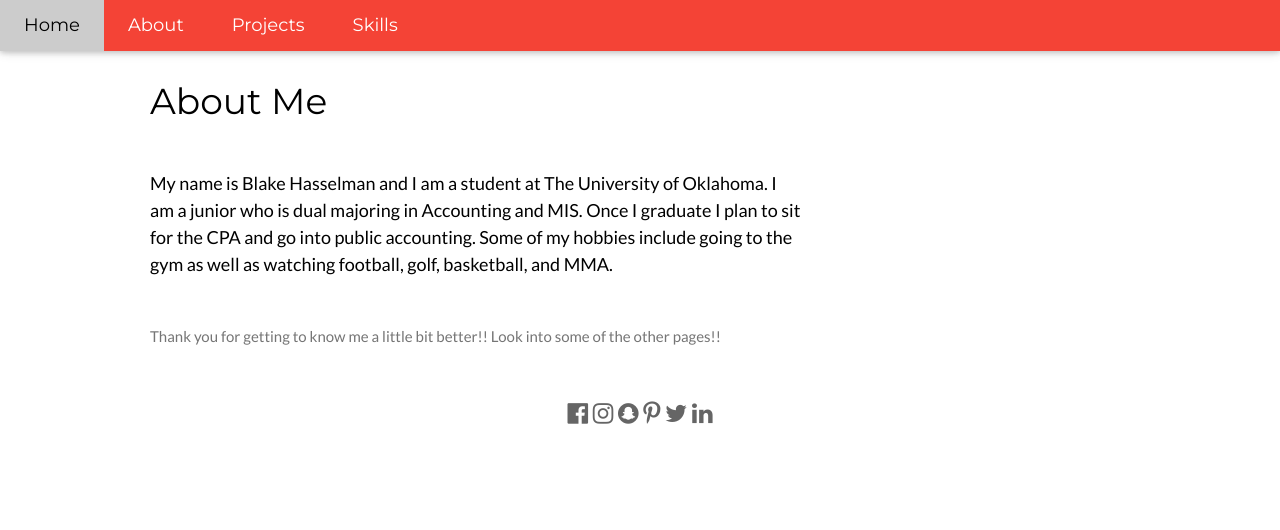
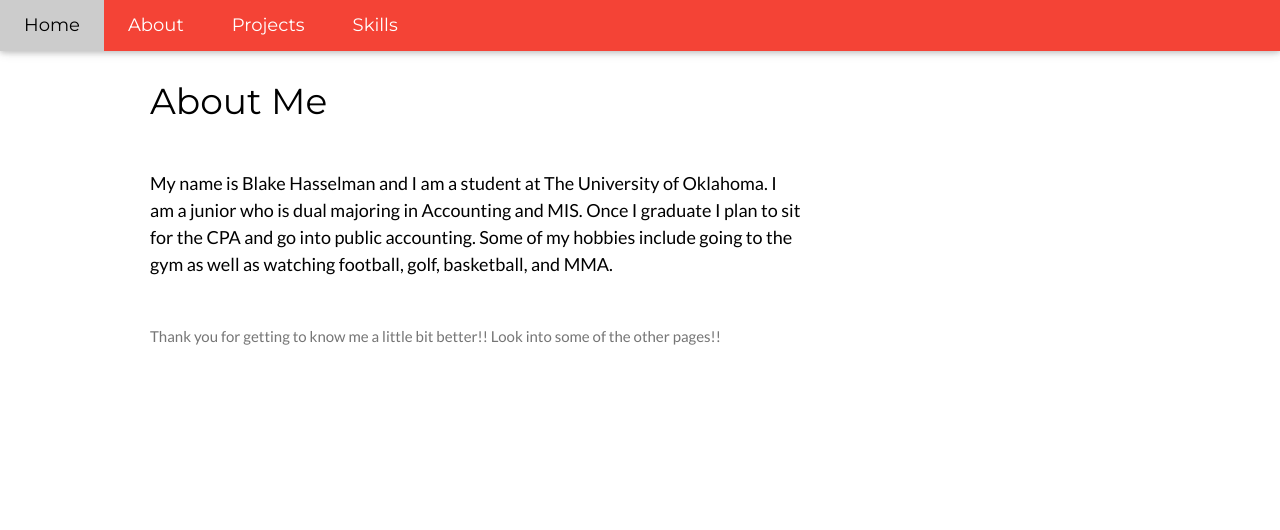
Before and after one commit to BlakeHasselman/BlakeHasselman.github.io, a plain HTML site: page about.html in a window 1280 px wide. Drawn offline with nearby package versions, Linux system fonts and the light colour scheme.

Commit message:
Update about.html

```diff
--- a/about.html
+++ b/about.html
@@ -38,18 +38,6 @@ body,h1,h2,h3,h4,h5,h6 {font-family: "Lato", sans-serif}
       <p class="w3-text-grey">Thank you for getting to know me a little bit better!! Look into some of the other pages!!</p>
     </div>
 
-<!-- Footer -->
-<footer class="w3-container w3-padding-64 w3-center w3-opacity">
-  <div class="w3-xlarge w3-padding-32">
-    <i class="fa fa-facebook-official w3-hover-opacity"></i>
-    <i class="fa fa-instagram w3-hover-opacity"></i>
-    <i class="fa fa-snapchat w3-hover-opacity"></i>
-    <i class="fa fa-pinterest-p w3-hover-opacity"></i>
-    <i class="fa fa-twitter w3-hover-opacity"></i>
-    <i class="fa fa-linkedin w3-hover-opacity"></i>
- </div>
-</footer>
-
 <script>
 // Used to toggle the menu on small screens when clicking on the menu button
 function myFunction() {
```
